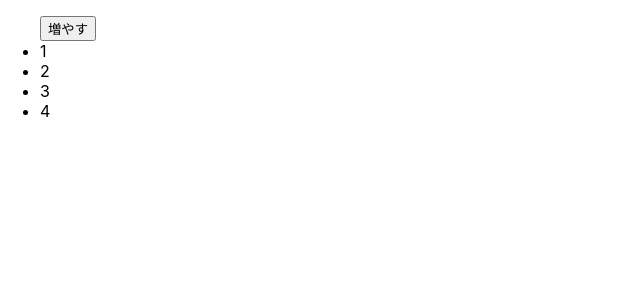
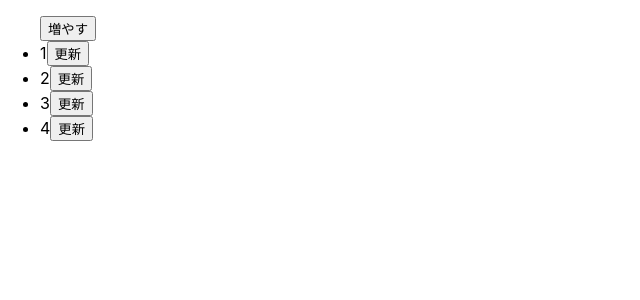
Before and after one commit to Awtanabe/sample-list-app, a React (Create React App) app: page / in a window 1280 px wide. Shown: the top 300 px of the page, without its empty margins (0-640 px from the left). Built offline with nearby package versions, Linux system fonts and the light colour scheme.

Commit message:
子コンポーネントにメソッドを渡す

```diff
--- a/src/components/Lists.js
+++ b/src/components/Lists.js
@@ -5,11 +5,16 @@ class List extends Component {
     super(props)
   }
 
+  handlUpdate(index) {
+    this.props.handlListUpdate(index)
+  }
+
   render() {
-    const { list } = this.props
+    const { list, index } = this.props
     return(
       <li>
        {list}
+       <button onClick={() => {this.handlUpdate(index)}}>更新</button>
       </li>
     )
   }
@@ -30,13 +35,19 @@ class Lists extends Component {
     this.setState({lists: newLists})
   }
 
+  handlListUpdate(index) {
+    const newLists = [...this.state.lists]
+    newLists.splice(index,1, "updated")
+    this.setState({lists: newLists})
+  }
+
   render() {
     const { lists } = this.state
     return(
       <div>
         <ul>
           <button onClick={this.addList.bind(this)}>増やす</button>
-          {lists.map((list, index) => <List index={index} list={list}/>)}
+          {lists.map((list, index) => <List index={index} list={list} handlListUpdate={this.handlListUpdate.bind(this)}/>)}
         </ul>
       </div>
     )
```
Also changed, not shown: 1 other file (tests, documents, lock files or other folders).
